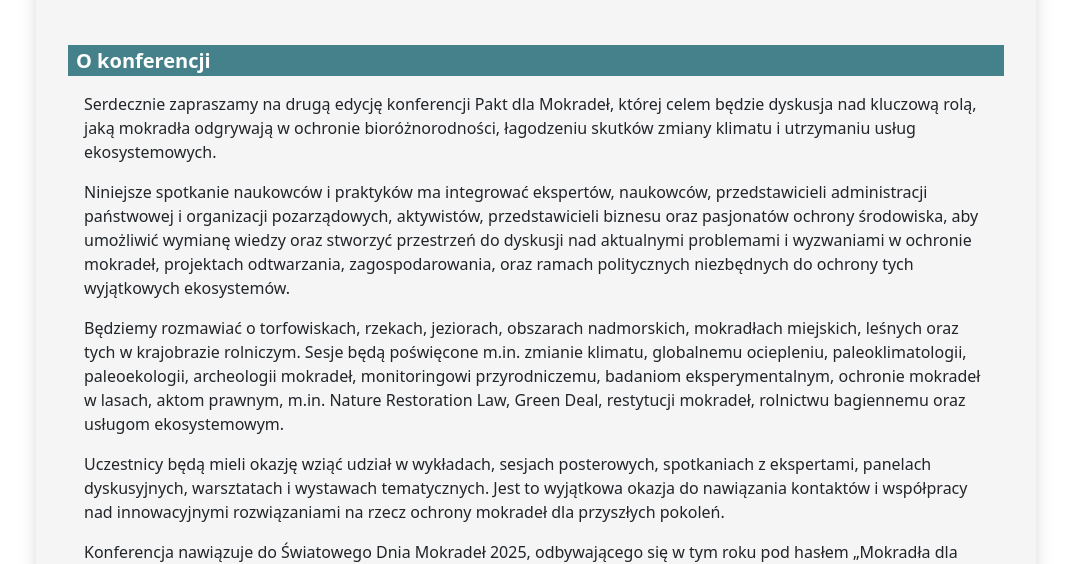
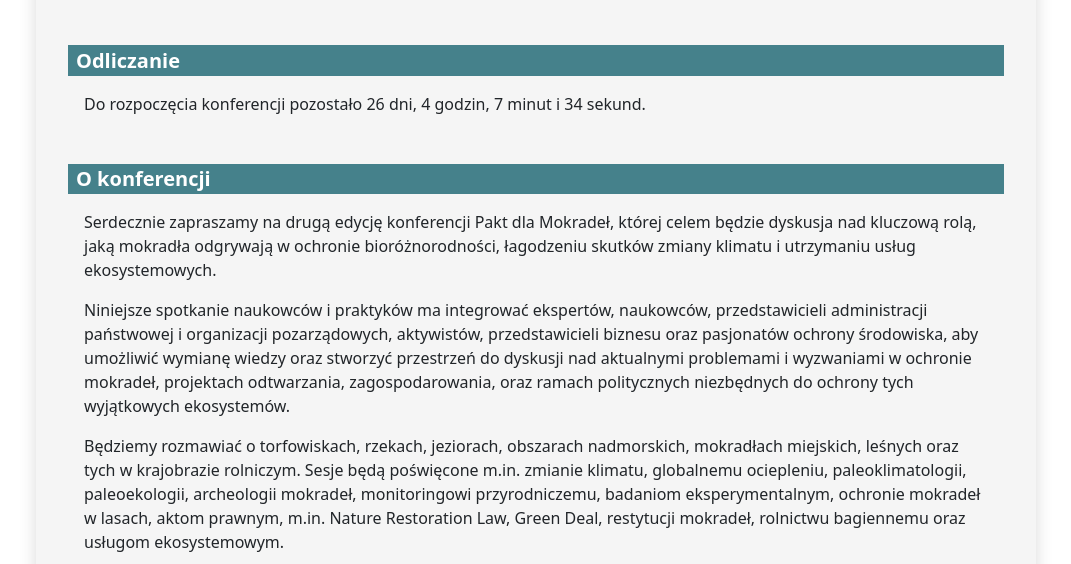
Before and after one commit to Ch3shireDev/pakt-dla-mokradel-2025, a website: page index.html in a window 1280 px wide. Shown: the part 240-804 px from the top of the page, without its empty margins (104-1175 px from the left). Drawn offline with nearby package versions, Linux system fonts and the light colour scheme.

Commit message:
Add timer

```diff
--- a/index.html
+++ b/index.html
@@ -56,7 +56,6 @@
                 alt="Zdjęcie z drona jeziora dystroficznego z nachodzącym płem i pływającymi wyspami"
                 style="object-position: 0 0;"
         >
-        <!-- hidden images -->
         <img
                 id="header-01"
                 class="header-image thumbnail"
@@ -214,6 +213,15 @@
     </div>
     <div class="main px-md-5 px-2 flex-fill m-0" id="main-content">
         <section id="home">
+            <h5>Odliczanie</h5>
+            <div id="timer" style="visibility: hidden;">
+                Do rozpoczęcia konferencji pozostało
+                <span id="timer-days">100</span> dni,
+                <span id="timer-hours">12</span> godzin,
+                <span id="timer-minutes">34</span> minut i
+                <span id="timer-seconds">56</span> sekund.
+        </div>
+
             <h5>O konferencji</h5>
             <p>
                 Serdecznie zapraszamy na drugą edycję konferencji Pakt dla Mokradeł,
@@ -915,5 +923,26 @@ Odwołując się do tematu naszej konferencji <b>OCHRONA TERENÓW PODMOKŁYCH DL
     </div>
 </div>
 <script defer src="script.js"></script>
+<script defer>
+    const endingDate = new Date("2025-02-03T00:08:00Z");
+
+    // each passing second, update the countdown
+    setInterval(() => {
+        const now = new Date();
+        const diff = endingDate - now;
+        const days = Math.floor(diff / (1000 * 60 * 60 * 24));
+        const hours = Math.floor((diff % (1000 * 60 * 60 * 24)) / (1000 * 60 * 60));
+        const minutes = Math.floor((diff % (1000 * 60 * 60)) / (1000 * 60));
+        const seconds = Math.floor((diff % (1000 * 60)) / 1000);
+
+        document.getElementById("timer-days").innerHTML = days;
+        document.getElementById("timer-hours").innerHTML = hours;
+        document.getElementById("timer-minutes").innerHTML = minutes;
+        document.getElementById("timer-seconds").innerHTML = seconds;
+
+        document.getElementById("timer").style.visibility = "visible";
+
+    }, 1000);
+</script>
 </body>
 </html>
```
Also changed, not shown: 1 other file.
